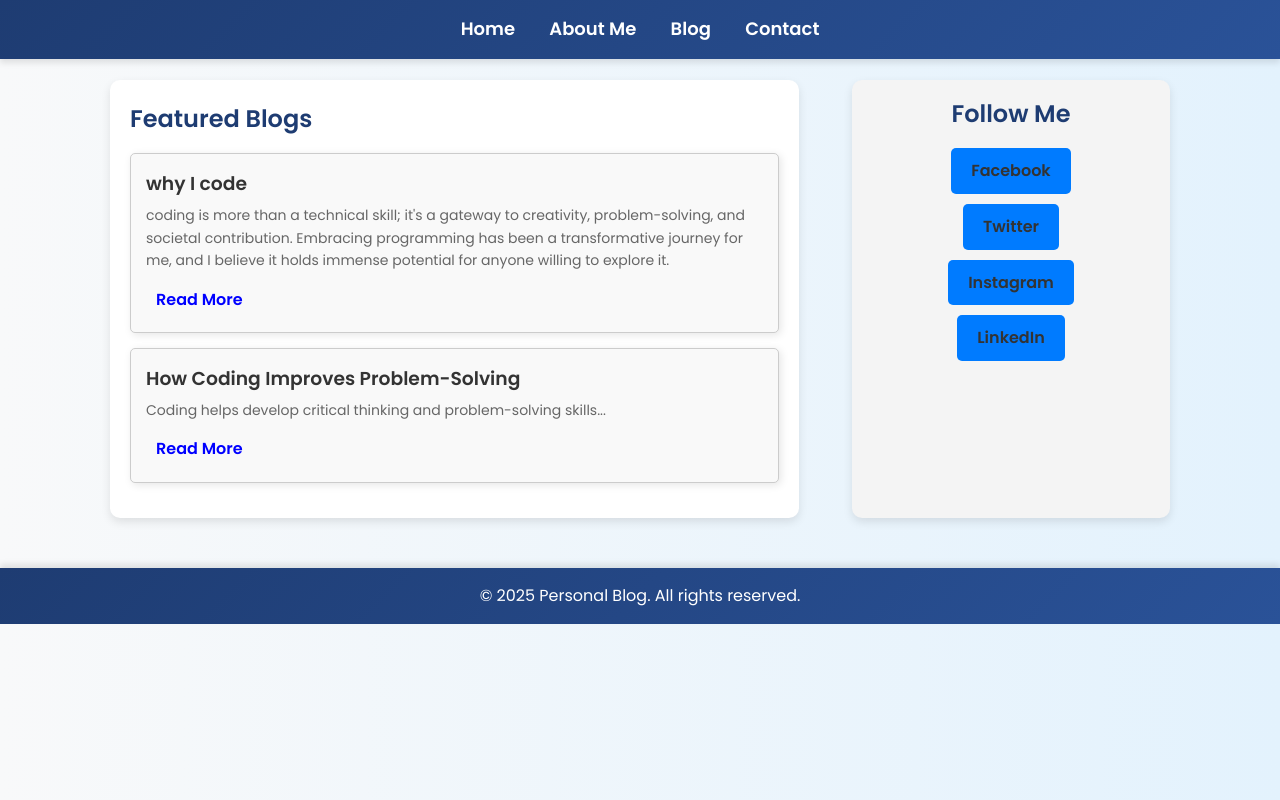
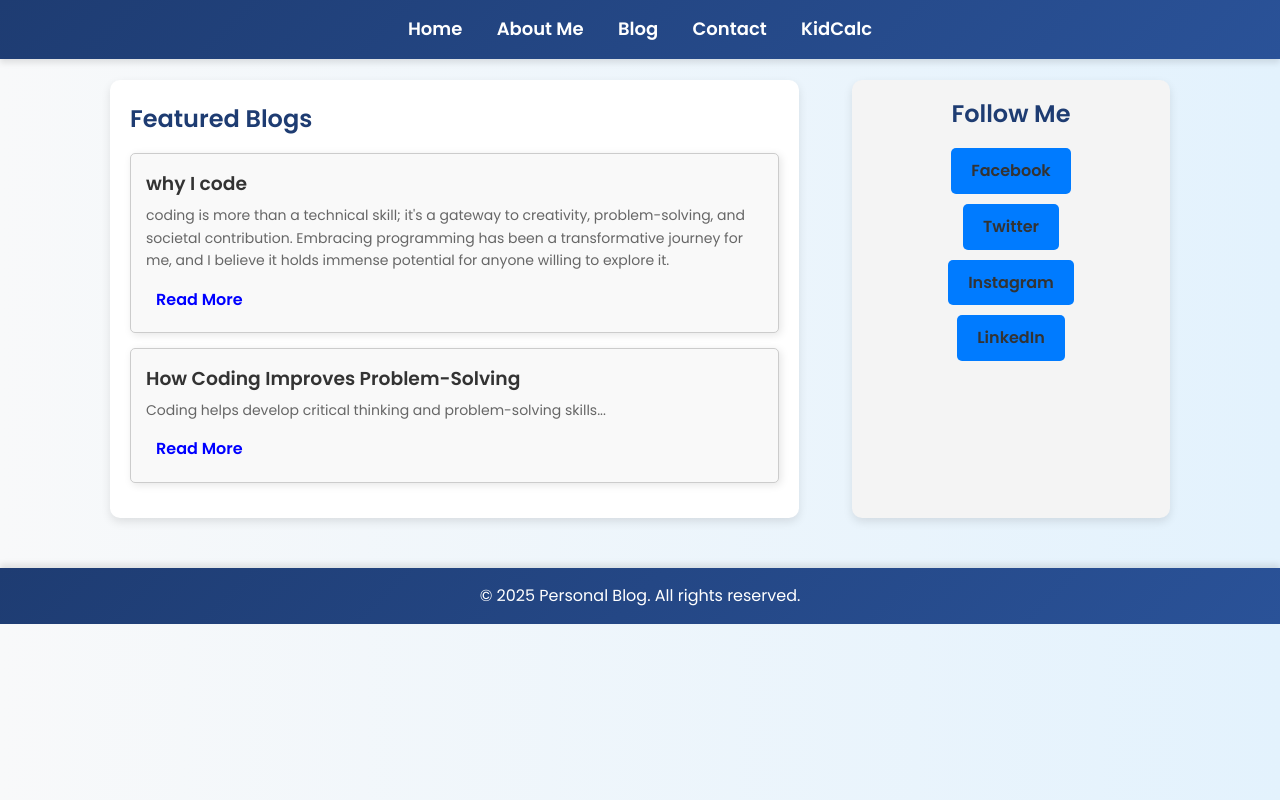
Before and after one commit to Aly-ahmed1708/my-website, a website: page index.html in a window 1280 px wide. Drawn offline with Linux system fonts and the light colour scheme.

Commit message:
Update index.html

```diff
--- a/index.html
+++ b/index.html
@@ -16,6 +16,7 @@
             <li><a href="#">About Me</a></li>
             <li><a href="#">Blog</a></li>
             <li><a href="#">Contact</a></li>
+            <li><a href="./kidcalc/index.html">KidCalc</a></li>
         </ul>
     </nav>
 
```
